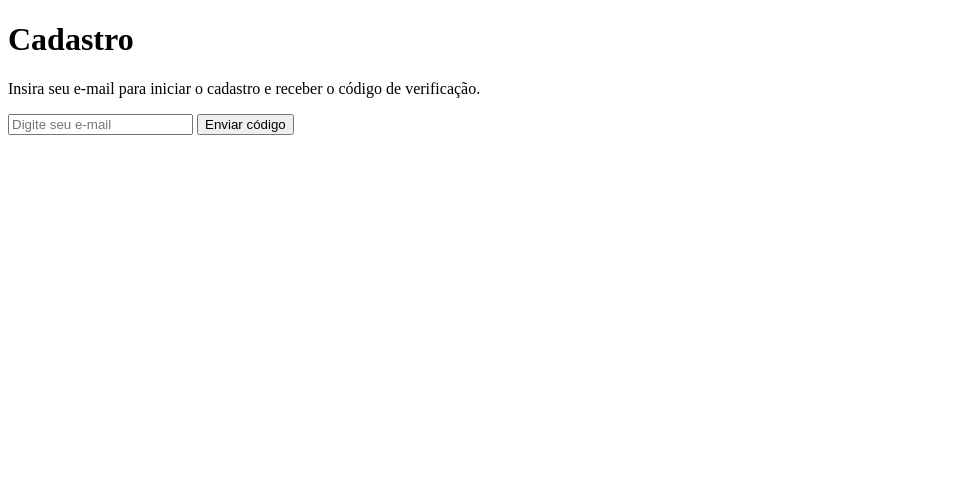
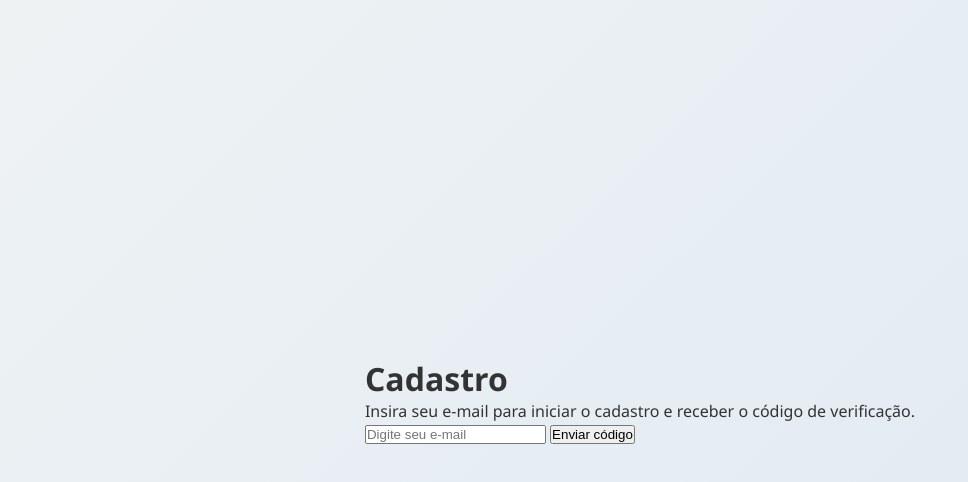
Before and after one commit to mpmoraes-sudo/coletor-fullstack, a website: page cadastro1.html in a window 1280 px wide. Shown: the whole page, without its empty margins (0-968 px from the left). Drawn offline with Linux system fonts and the light colour scheme.

Commit message:
Change stylesheet link from 'cadastros.css' to 'styles.css'

```diff
--- a/cadastro1.html
+++ b/cadastro1.html
@@ -4,7 +4,7 @@
   <meta charset="UTF-8">
   <meta name="viewport" content="width=device-width, initial-scale=1.0">
   <title>Cadastro - Etapa 1</title>
-  <link rel="stylesheet" href="cadastros.css">
+  <link rel="stylesheet" href="styles.css">
   <script defer src="cadastro1.js"></script>
 </head>
 
```
